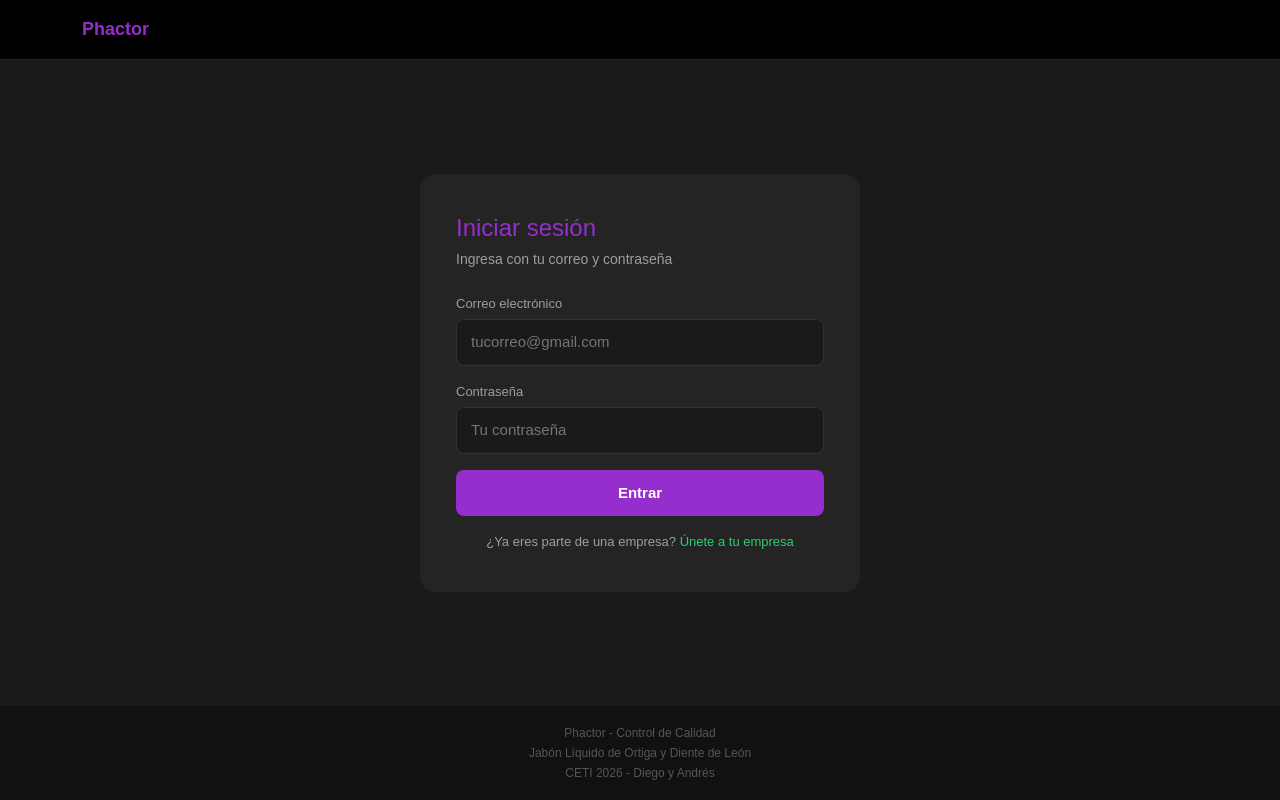
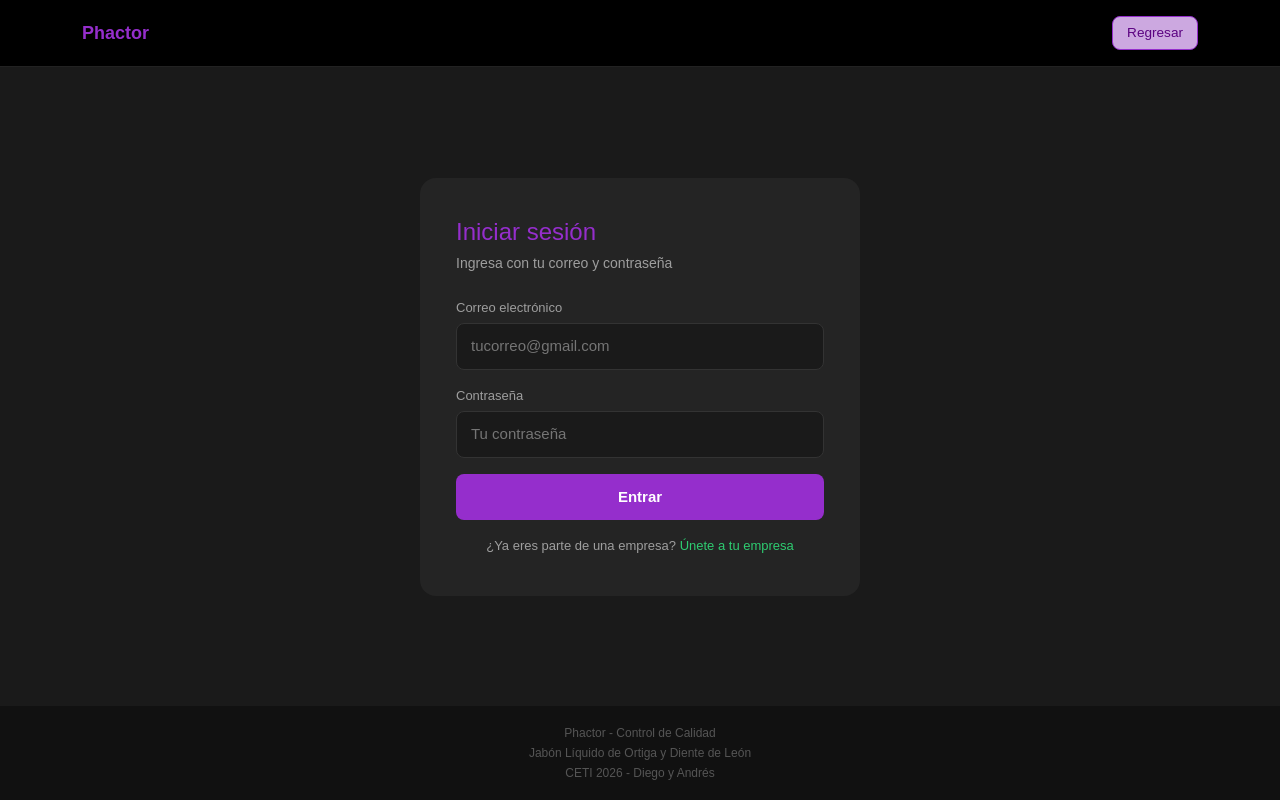
Before and after one commit to DiegoBeniel/Proyecto_pHactor, a website: page public/login.html in a window 1280 px wide. Drawn offline with nearby package versions, Linux system fonts and the light colour scheme.

Commit message:
boton de regresar en login

```diff
--- a/public/login.css
+++ b/public/login.css
@@ -84,11 +84,21 @@ main {
   font-size: 15px;
   font-weight: 600;
   cursor: pointer;
-  transition: opacity 0.2s;
 }
 
 .btn_principal:hover { opacity: 0.85; color: #fff; }
 .btn_principal:disabled { opacity: 0.5; cursor: not-allowed; }
+
+.btn_regresar {
+  color: #5b0281;
+  background-color: #cca8e0;
+  font-size: 0.85rem;
+  text-decoration: none;
+  border: 1px solid #952ecc;
+  padding: 6px 14px;
+  border-radius: 8px;
+  cursor: pointer;
+}
 
 .texto_link {
   text-align: center;
@@ -122,7 +132,6 @@ main {
   margin-bottom: 16px;
 }
 
-/* ── Footer ── */
 .footer_login {
   background: #111;
   color: #555;
--- a/public/login.html
+++ b/public/login.html
@@ -12,6 +12,7 @@
   <header class="header_login">
     <div class="container d-flex justify-content-between align-items-center py-3">
       <a href="index.html" class="logo_texto">Phactor</a>
+      <a href="index.html" class="btn_regresar">Regresar</a>
     </div>
   </header>
 
```
